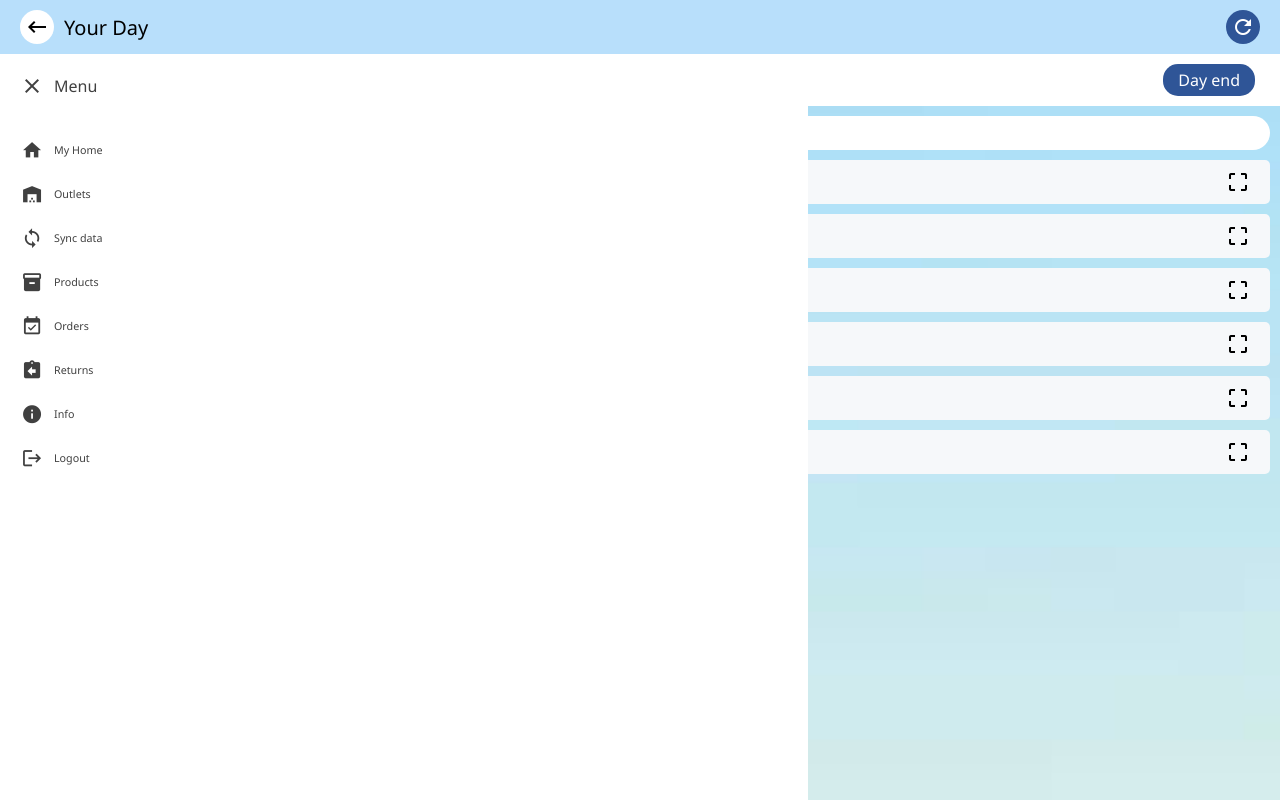
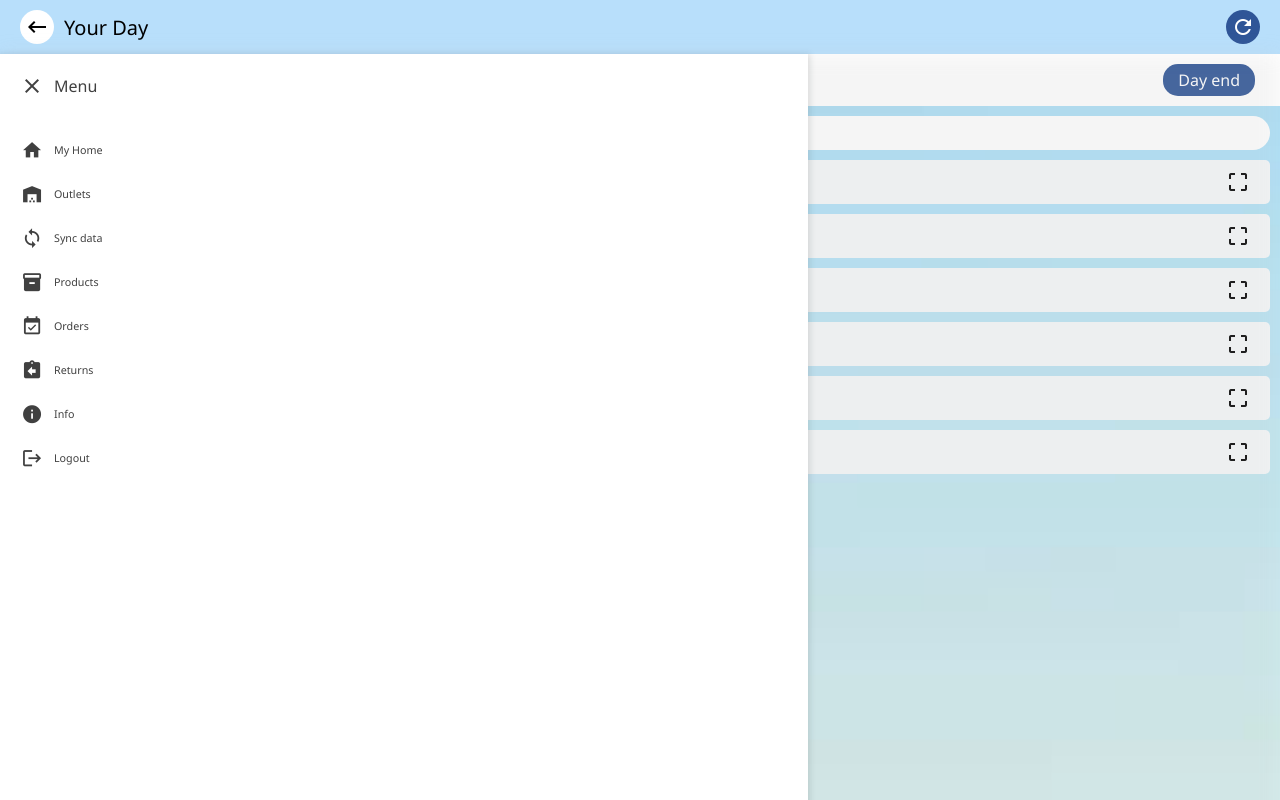
Before and after one commit to kedarlin/salesforce-dash, a plain HTML site: page sales-mobile/screen-1.html in a window 1280 px wide. Both pictures are taken after a click on the icon "menu". Drawn offline with Linux system fonts and the light colour scheme.

Commit message:
updated styles

```diff
--- a/sales-mobile/screen-1.css
+++ b/sales-mobile/screen-1.css
@@ -79,6 +79,18 @@ h4, h6, body{
     /* display: none; */
     left: -120%;
     transition: 0.3s ease-out;
+    box-shadow:rgba(60, 64, 67, 0.15) 0px 2px 6px 2px;
+}
+.menu-bg{
+    position: absolute;
+    z-index: 9;
+    width: 100%;
+    height: 100vh;
+    top: 0;
+    left: 0;
+    display: none;
+    background-color: #c3c3c329;
+    filter: blur(10px);
 }
 .menu-head, .menu-items{
     display: flex;
--- a/sales-mobile/screen-1.html
+++ b/sales-mobile/screen-1.html
@@ -58,6 +58,7 @@
                     <h6 class="menu-title">Logout</h6>
                 </div>
             </div>
+            <div class="menu-bg"></div>
         </div>
 
 
@@ -440,14 +441,17 @@
             const menuOpen = document.querySelector(".menu-open");
             const menuClose = document.querySelector(".menu-close");
             const menuBar = document.querySelector(".nav-menu");
+            const menuBg = document.querySelector(".menu-bg");
 
 
             menuOpen.addEventListener("click", function(){
                 menuBar.style.left = "0%";
+                menuBg.style.display = "block";
             });
 
             menuClose.addEventListener("click", function(){
                 menuBar.style.left = "-120%";
+                menuBg.style.display = "none";
             });
             //page layout changes
 
```
